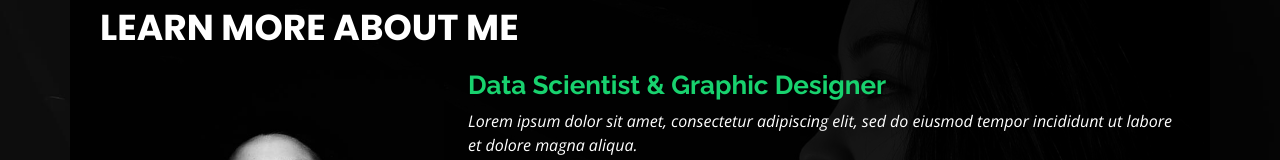
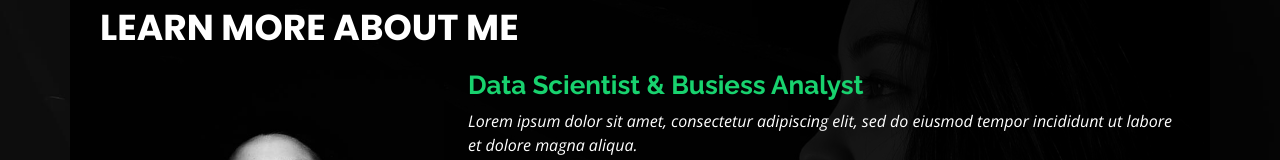
Before and after one commit to mingcizzz/About_Me, a plain HTML site: page index.html in a window 1280 px wide. Both pictures are taken after a click on the link "About". Shown: the part 143-303 px from the top of the page. Drawn offline with nearby package versions, Linux system fonts and the light colour scheme.

Commit message:
Change the usbtitle in the secondary page

```diff
--- a/index.html
+++ b/index.html
@@ -84,7 +84,7 @@
           <img src="assets/img/me.jpg" class="img-fluid" alt="">
         </div>
         <div class="col-lg-8 pt-4 pt-lg-0 content" data-aos="fade-left">
-          <h3>Data Scientist &amp; Graphic Designer</h3>
+          <h3>Data Scientist &amp; Busiess Analyst</h3>
           <p class="fst-italic">
             Lorem ipsum dolor sit amet, consectetur adipiscing elit, sed do eiusmod tempor incididunt ut labore et dolore
             magna aliqua.
```
